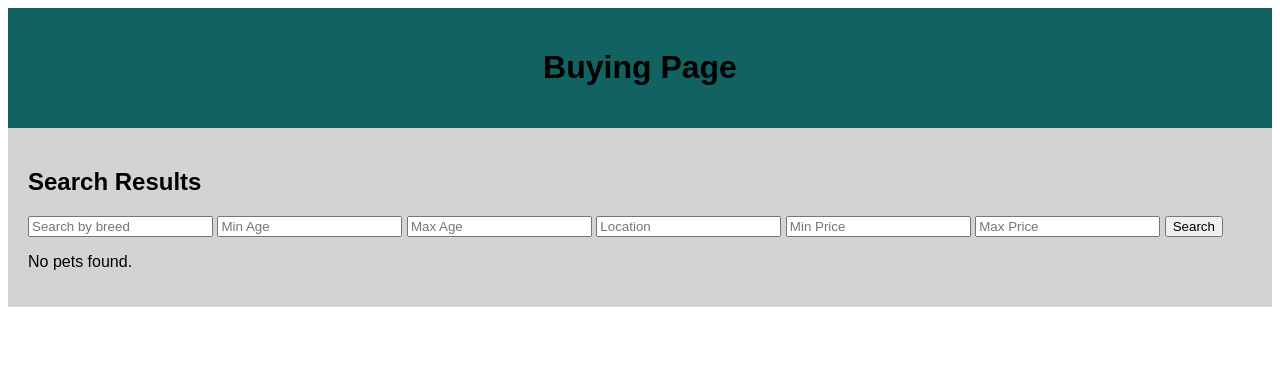
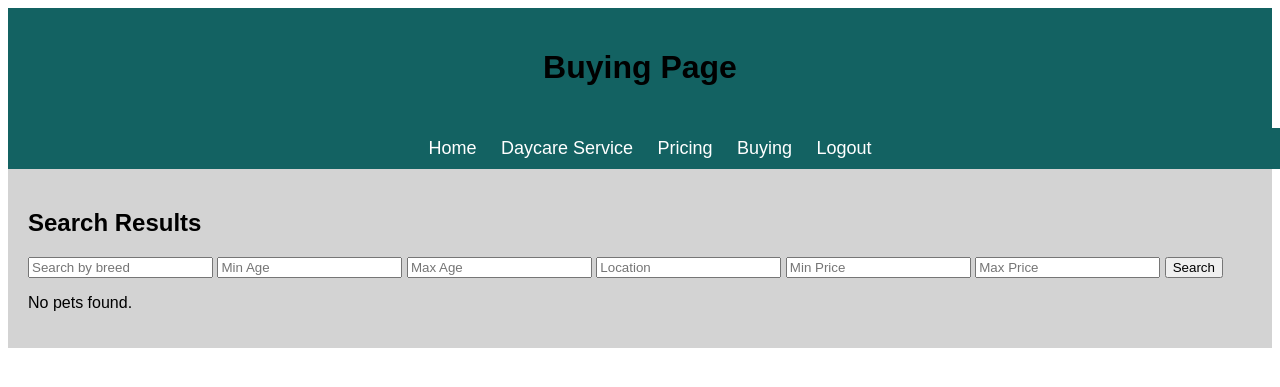
Before and after one commit to sakibrahat/El_Petrio_Sign_Up, a Django app: page /Buying/ in a window 1280 px wide. Shown: the top 387 px of the page. Run offline with Django 3.2, Linux system fonts and the light colour scheme.

Commit message:
commit raiyan 24

```diff
--- /dev/null
+++ b/registration/app1/forms.py
@@ -0,0 +1,4 @@
+from django import forms
+
+class SearchForm(forms.Form):
+    query = forms.CharField(label='Search')
--- a/registration/app1/views.py
+++ b/registration/app1/views.py
@@ -1,7 +1,9 @@
-from django.shortcuts import render, HttpResponse, redirect
-from django.contrib.auth.models import User
 from django.contrib.auth import authenticate, login, logout
 from django.contrib.auth.decorators import login_required
+from django.contrib.auth.models import User
+from django.shortcuts import render, HttpResponse, redirect
+
+
 from .models import Pet
 
 
--- a/registration/registration/urls.py
+++ b/registration/registration/urls.py
@@ -18,6 +18,7 @@ from django.contrib import admin
 from django.urls import path
 from app1 import views
 
+
 urlpatterns = [
     path('admin/', admin.site.urls),
     path('', views.signuppage, name='signup'),
@@ -30,4 +31,5 @@ urlpatterns = [
     path('Buying/', views.buying_page, name='Buying'),
 
 
+
 ]
--- a/registration/templates/Buying.html
+++ b/registration/templates/Buying.html
@@ -9,7 +9,7 @@
 
     <style>
         body {
-            font-family: arial, sans-serif;
+            font-family: tauri, sans-serif;
 
 
         }
@@ -27,6 +27,27 @@
             padding: 10px;
             border: 1px solid #ccc;
         }
+        .navigation {
+      background-color: #136262;
+      padding: 10px;
+      text-align: center;
+      width: 100%;
+    }
+        .navigation a {
+      color: #FFFFFF;
+      margin: 0 10px;
+      font-family: 'tauri', sans-serif;
+      font-size: 18px;
+      text-decoration: none;
+      transition: color 0.3s ease;
+    }
+        .navigation a:hover {
+      color: #53B94A;
+    }
+        .underlined-heading {
+            text-decoration: underline;
+        }
+
     </style>
 </head>
 
@@ -35,7 +56,16 @@
     <div class="header">
         <h1>Buying Page </h1>
     </div>
+    <nav class="navigation">
+    <a href="{% url 'home' %}">Home</a>
+    <a href="{% url 'newservices' %}">Daycare Service</a>
+    <a href="#">Pricing</a>
+    <a href="{% url 'Buying' %}" class="underlined-heading">Buying</a>
+    <a href="{% url 'logout' %}" class="btn btn-primary">Logout</a>
+  </nav>
+
     <div class="content">
+
 
         <h2>Search Results</h2>
 
@@ -45,7 +75,8 @@
             color: black
             }
         </style>
-        <form method="get">
+        <form method="get"  >
+
             <input type="text" name="query" placeholder="Search by breed">
             <input type="number" name="min_age" placeholder="Min Age">
             <input type="number" name="max_age" placeholder="Max Age">
--- a/registration/templates/newservices.html
+++ b/registration/templates/newservices.html
@@ -10,7 +10,7 @@
   display: inline-block;
   align-self: center;
   overflow-wrap: break-word;
-  font-family: 'arial';
+  font-family: 'tauri';
   font-weight: 700;
   font-size: 35px;
   text-decoration-line: underline;
```
Also changed, not shown: registration/templates/home.html (+4 -4 lines).
